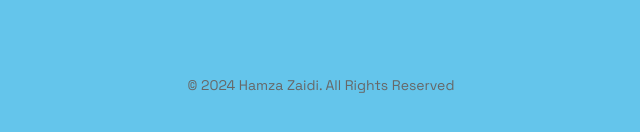
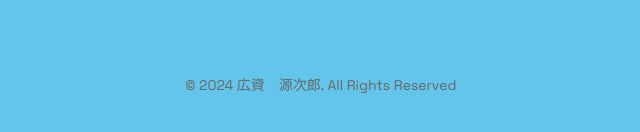
Before and after one commit to paradise751500/My-Portfolio, a plain HTML site: page index.html in a window 1280 px wide. Shown: the part 3996-4128 px from the top of the page, 319-959 px from the left. Drawn offline with nearby package versions, Linux system fonts and the light colour scheme.

Commit message:
modified

```diff
--- a/index.html
+++ b/index.html
@@ -461,7 +461,7 @@
                 </div>
 
             </div>
-            <p class="footer__copyright">&copy; 2024 Hamza Zaidi. All Rights Reserved</p>
+            <p class="footer__copyright">&copy; 2024 広資　源次郎. All Rights Reserved</p>
         </div>
     </footer>
 
```
